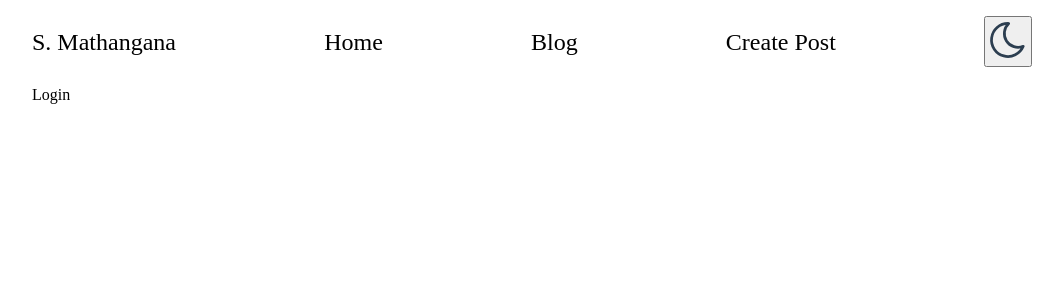
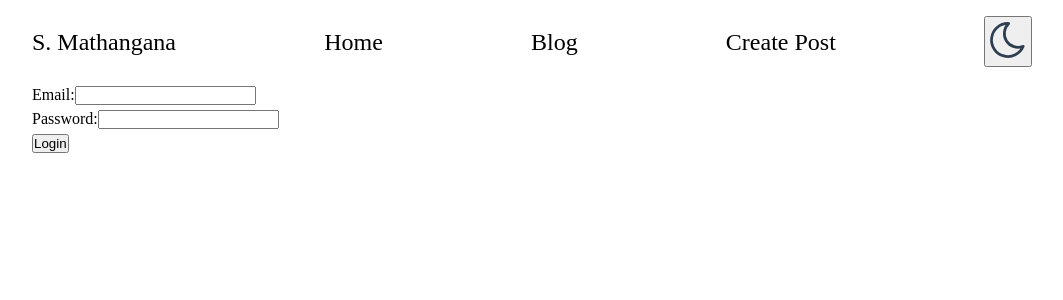
Before and after one commit to mangalisoQoshe/blog-website, a React (Vite) app in the folder frontend/: page /login in a window 1280 px wide. Shown: the top 300 px of the page, without its empty margins (108-1171 px from the left). Built offline with nearby package versions, Linux system fonts and the light colour scheme; no server answers.

Commit message:
use firebabse to implement user login

```diff
--- a/frontend/package.json
+++ b/frontend/package.json
@@ -13,6 +13,7 @@
     "@tinymce/tinymce-react": "^4.3.2",
     "axios": "^1.6.7",
     "dotenv": "^16.4.5",
+    "firebase": "^10.9.0",
     "react": "^18.2.0",
     "react-dom": "^18.2.0",
     "react-router-dom": "^6.22.0"
--- /dev/null
+++ b/frontend/src/authContext/AuthContext.jsx
@@ -0,0 +1,5 @@
+import { createContext } from "react";
+
+const AuthContext = createContext()
+
+export default AuthContext
--- a/frontend/src/pages/login/Login.jsx
+++ b/frontend/src/pages/login/Login.jsx
@@ -1,9 +1,82 @@
+import { useState } from "react";
+import { auth } from "../../services/firebase/config";
+import {signInWithEmailAndPassword,signOut} from  "firebase/auth"
+
+const Login = () => {
+  const [input, setInput] = useState({
+    email: "",
+    password: "",
+  });
 
 
-function Login() {
+
+  const handleLogin = (e) => {
+    e.preventDefault();
+    if (input.username !== "" && input.password !== "") {
+      signInWithEmailAndPassword(auth,input.email,input.password)
+      .then((userCredentail)=>{
+        const user = userCredentail.user
+        console.log(user)
+      })
+      .catch((err)=>{
+        console.log(err.message)
+      })
+      return;
+    }
+    alert("please provide a valid input");
+  };
+
+  const handleInput = (e) => {
+
+    const { name, value } = e.target;
+    setInput((prev) => ({
+      ...prev,
+      [name]: value,
+    }));
+
+  };
+
+  const handleSignOut=()=>{
+    signOut(auth)
+    .then(()=>{
+      console.log("signed out successfully")
+    })
+    .catch((err)=>{
+      console.log(err)
+    })
+  }
+
   return (
-    <div>Login</div>
-  )
-}
+    <form onSubmit={handleLogin}>
+      <div className="form_control">
+        <label htmlFor="user-email">Email:</label>
+        <input
+          type="email"
+          id="user-email"
+          name="email"
+          aria-describedby="user-email"
+          aria-invalid="false"
+          required
+          onChange={handleInput}
+        />
 
-export default Login
+      </div>
+      <div className="form_control">
+        <label htmlFor="password">Password:</label>
+        <input
+          type="password"
+          id="password"
+          name="password"
+          required
+          aria-describedby="user-password"
+          aria-invalid="false"
+          onChange={handleInput}
+        />
+
+      </div>
+      <button className="btn-submit">Login</button>
+    </form>
+  );
+};
+
+export default Login;
--- /dev/null
+++ b/frontend/src/services/firebase/config.js
@@ -0,0 +1,23 @@
+// Import the functions you need from the SDKs you need
+import { initializeApp } from "firebase/app";
+import { getAnalytics } from "firebase/analytics";
+import {getAuth} from "firebase/auth"
+// TODO: Add SDKs for Firebase products that you want to use
+// https://firebase.google.com/docs/web/setup#available-libraries
+
+// Your web app's Firebase configuration
+// For Firebase JS SDK v7.20.0 and later, measurementId is optional
+const firebaseConfig = {
+  apiKey: "AIzaSyCjyxPWHZ3ficnNxG917LiEZKuBLTD1on4",
+  authDomain: "sams-blog-b8611.firebaseapp.com",
+  projectId: "sams-blog-b8611",
+  storageBucket: "sams-blog-b8611.appspot.com",
+  messagingSenderId: "552491096001",
+  appId: "1:552491096001:web:7a63f4cf52d0fa3973c140",
+  measurementId: "G-PFNLY28FKY",
+};
+
+// Initialize Firebase
+const app = initializeApp(firebaseConfig);
+//const analytics = getAnalytics(app);
+export const auth = getAuth(app)
```
Also changed, not shown: frontend/src/authContext/AuthProvider.jsx (added), 1 other file (tests, documents, lock files or other folders).
